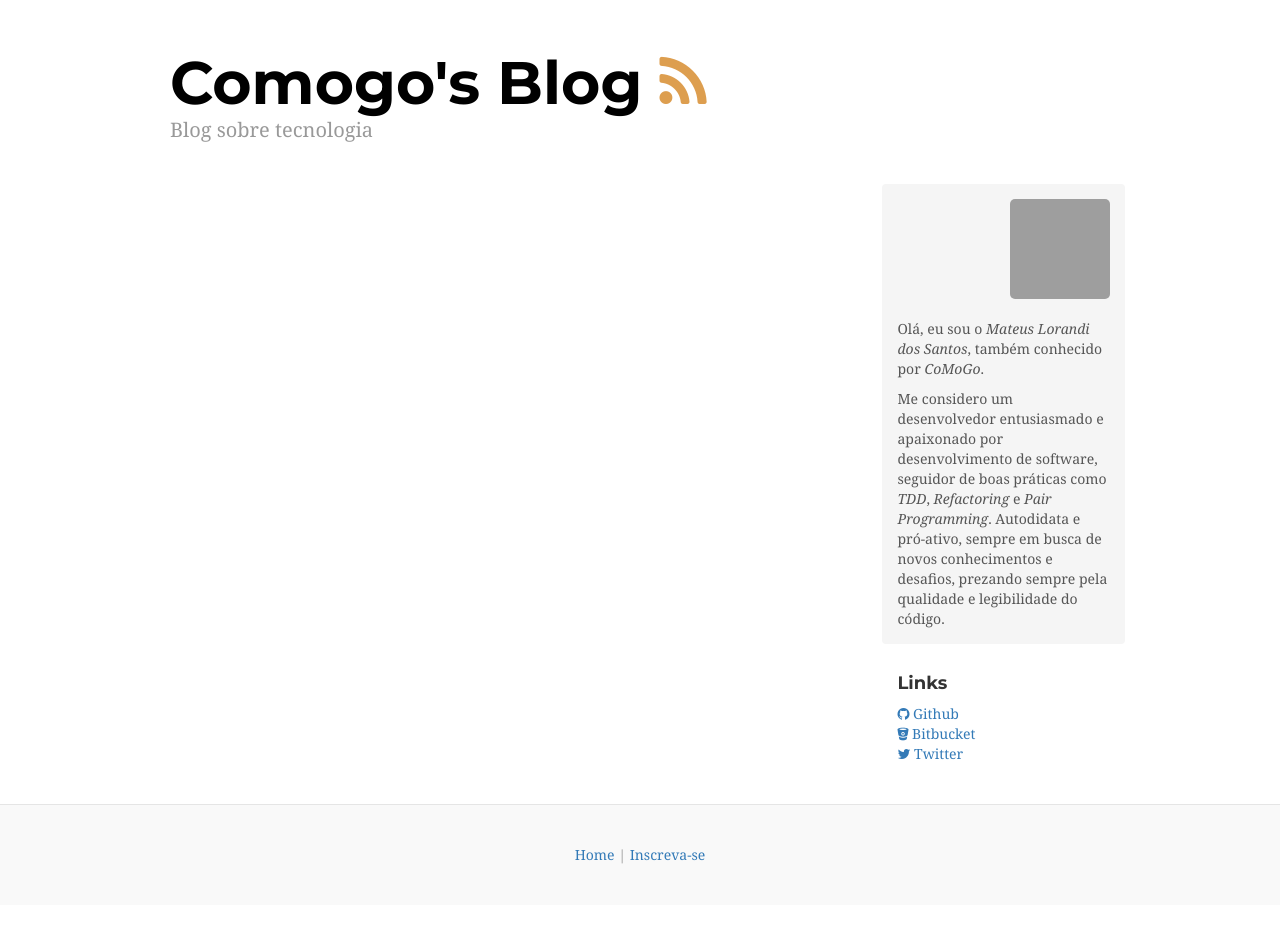
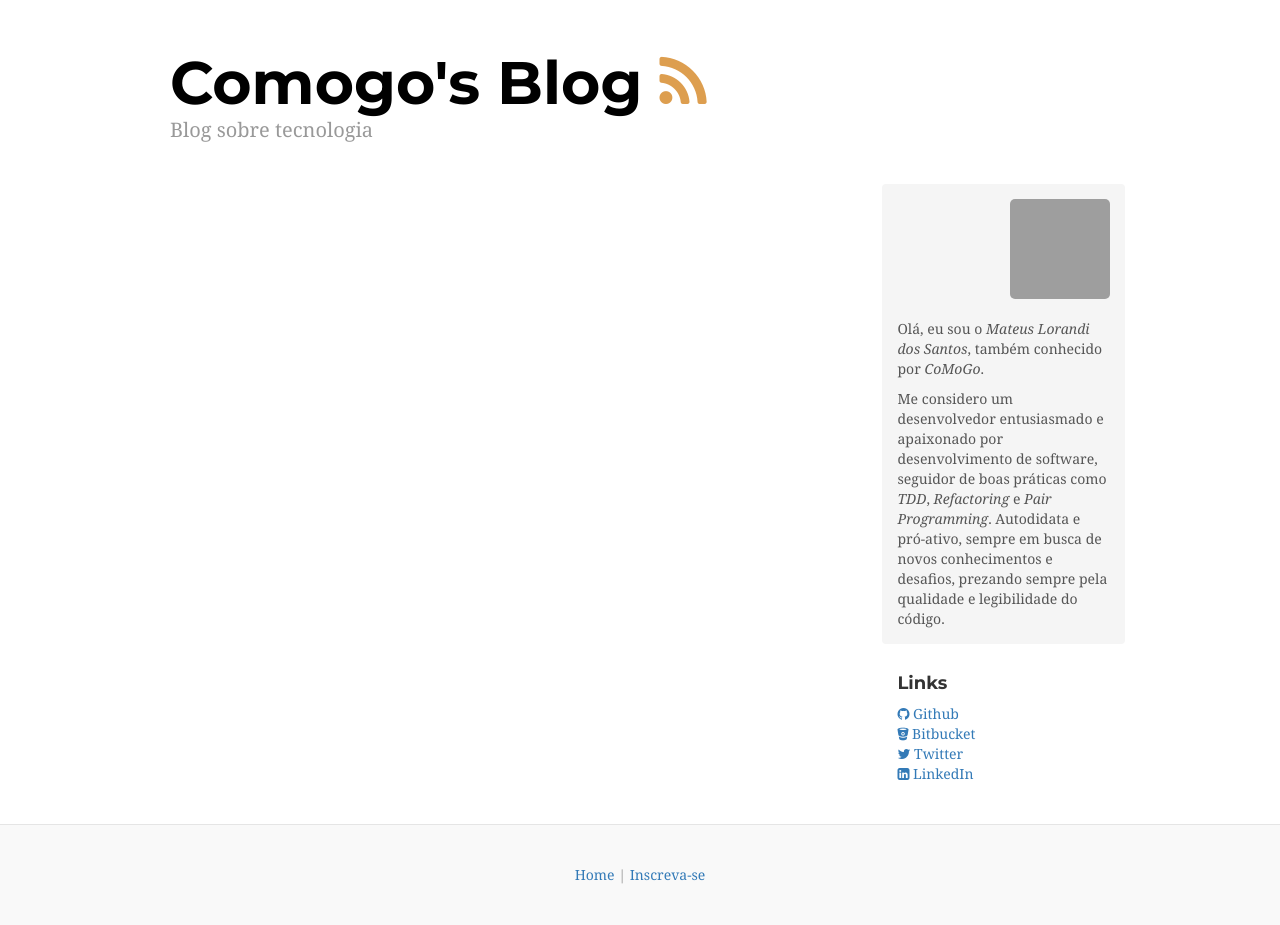
Before and after one commit to comogo/comogo.github.io, a Jekyll site: the page built from index.html, in a window 1280 px wide. Built offline with Jekyll 4.4.1, drawn with Linux system fonts in a browser that asks for light colours; nearby versions of some CDN libraries; Markdown is read by kramdown in place of the engine named in the settings; the list of posts is cut into pages by our own code; grey boxes are pictures that could not be loaded.

Commit message:
Add LinkedIn link

```diff
--- a/_layouts/default.html
+++ b/_layouts/default.html
@@ -95,6 +95,12 @@
                   Twitter
                 </a>
               </li>
+              <li>
+                <a href="br.linkedin.com/in/comogo/">
+                  <span class="fa fa-linkedin-square"></span>
+                LinkedIn
+                </a>
+              </li>
             </ol>
           </div>
         </div>
```
